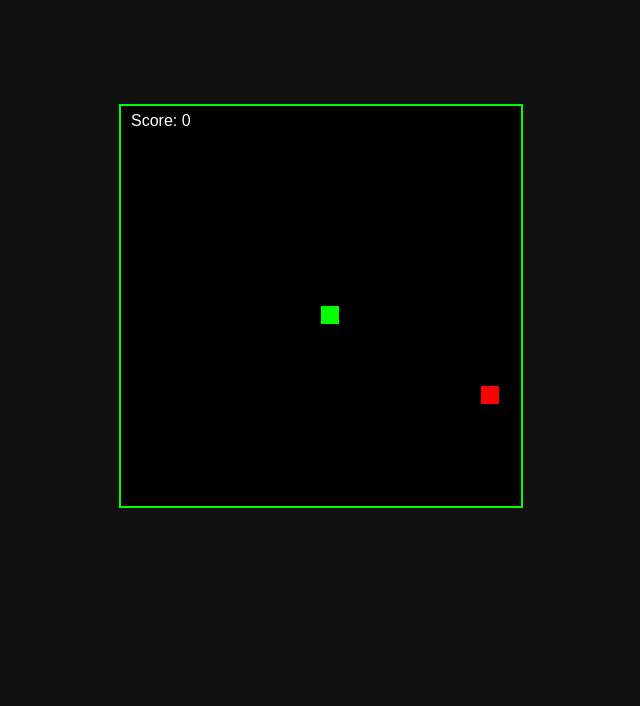
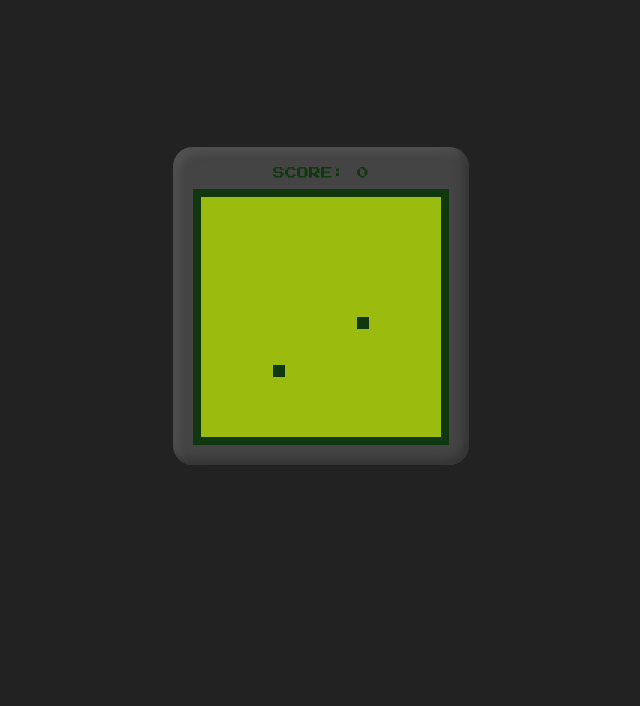
Before and after one commit to Goldcrescent/Snake, a plain HTML site: page index.html in a window 1280 px wide. Shown: the part 94-800 px from the top of the page, without its empty margins (319-959 px from the left). Drawn offline with Linux system fonts and the light colour scheme.

Commit message:
Update Snake Game title and improve styling

```diff
--- a/index.html
+++ b/index.html
@@ -2,58 +2,79 @@
 <html lang="en">
 <head>
   <meta charset="UTF-8">
-  <title>Snake Game</title>
+  <title>Nokia Snake</title>
+
+  <!-- Pixel-style font -->
+  <link href="https://fonts.googleapis.com/css2?family=Press+Start+2P&display=swap" rel="stylesheet">
+
   <style>
     body {
-      background: #111;
+      background: #222;
       display: flex;
       justify-content: center;
       align-items: center;
       height: 100vh;
       margin: 0;
-      color: white;
-      font-family: Arial, sans-serif;
+      font-family: 'Press Start 2P', monospace;
+    }
+
+    .phone {
+      background: #444;
+      padding: 20px;
+      border-radius: 20px;
+      box-shadow: inset -5px -5px 10px #333,
+                  inset 5px 5px 10px #555;
     }
 
     canvas {
-      background: #000;
-      border: 2px solid #0f0;
+      background: #9bbc0f; /* Nokia green */
+      border: 8px solid #0f380f;
+      image-rendering: pixelated;
     }
 
-    h1 {
-      position: absolute;
-      top: 20px;
+    .score {
+      text-align: center;
+      color: #0f380f;
+      margin-bottom: 10px;
+      font-size: 12px;
     }
   </style>
 </head>
 <body>
 
-<h1>Snake 🐍</h1>
-<canvas id="game" width="400" height="400"></canvas>
+<div class="phone">
+  <div class="score">SCORE: <span id="score">0</span></div>
+  <canvas id="game" width="240" height="240"></canvas>
+</div>
 
 <script>
   const canvas = document.getElementById("game");
   const ctx = canvas.getContext("2d");
+  const scoreEl = document.getElementById("score");
 
-  const gridSize = 20;
+  const gridSize = 12;
   const tileCount = canvas.width / gridSize;
 
-  let snake = [{ x: 10, y: 10 }];
-  let food = { x: 5, y: 5 };
-  let dx = 1;
-  let dy = 0;
-  let score = 0;
+  let snake, food, dx, dy, score;
+
+  function resetGame() {
+    snake = [{ x: 10, y: 10 }];
+    dx = 1;
+    dy = 0;
+    score = 0;
+    placeFood();
+    scoreEl.textContent = score;
+  }
+
+  function placeFood() {
+    food = {
+      x: Math.floor(Math.random() * tileCount),
+      y: Math.floor(Math.random() * tileCount)
+    };
+  }
 
   function gameLoop() {
-    update();
-    draw();
-  }
-
-  function update() {
-    const head = {
-      x: snake[0].x + dx,
-      y: snake[0].y + dy
-    };
+    const head = { x: snake[0].x + dx, y: snake[0].y + dy };
 
     // Wall collision
     if (
@@ -74,71 +95,52 @@
 
     snake.unshift(head);
 
-    // Food collision
+    // Food
     if (head.x === food.x && head.y === food.y) {
       score++;
+      scoreEl.textContent = score;
       placeFood();
     } else {
       snake.pop();
     }
+
+    draw();
   }
 
   function draw() {
-    ctx.fillStyle = "black";
+    // Clear screen
+    ctx.fillStyle = "#9bbc0f";
     ctx.fillRect(0, 0, canvas.width, canvas.height);
 
-    // Draw snake
-    ctx.fillStyle = "lime";
-    for (let part of snake) {
+    // Snake
+    ctx.fillStyle = "#0f380f";
+    snake.forEach(part => {
       ctx.fillRect(
         part.x * gridSize,
         part.y * gridSize,
-        gridSize - 2,
-        gridSize - 2
+        gridSize,
+        gridSize
       );
-    }
+    });
 
-    // Draw food
-    ctx.fillStyle = "red";
+    // Food
     ctx.fillRect(
       food.x * gridSize,
       food.y * gridSize,
-      gridSize - 2,
-      gridSize - 2
+      gridSize,
+      gridSize
     );
-
-    // Score
-    ctx.fillStyle = "white";
-    ctx.font = "16px Arial";
-    ctx.fillText("Score: " + score, 10, 20);
-  }
-
-  function placeFood() {
-    food.x = Math.floor(Math.random() * tileCount);
-    food.y = Math.floor(Math.random() * tileCount);
-  }
-
-  function resetGame() {
-    snake = [{ x: 10, y: 10 }];
-    dx = 1;
-    dy = 0;
-    score = 0;
-    placeFood();
   }
 
   document.addEventListener("keydown", e => {
-    if (e.key === "ArrowUp" && dy === 0) {
-      dx = 0; dy = -1;
-    } else if (e.key === "ArrowDown" && dy === 0) {
-      dx = 0; dy = 1;
-    } else if (e.key === "ArrowLeft" && dx === 0) {
-      dx = -1; dy = 0;
-    } else if (e.key === "ArrowRight" && dx === 0) {
-      dx = 1; dy = 0;
-    }
+    if (e.key === "ArrowUp" && dy === 0) { dx = 0; dy = -1; }
+    if (e.key === "ArrowDown" && dy === 0) { dx = 0; dy = 1; }
+    if (e.key === "ArrowLeft" && dx === 0) { dx = -1; dy = 0; }
+    if (e.key === "ArrowRight" && dx === 0) { dx = 1; dy = 0; }
   });
 
-  setInterval(gameLoop, 100);
+  resetGame();
+  setInterval(gameLoop, 150); // slower, old-school speed
 </script>
 
 </body>
```
